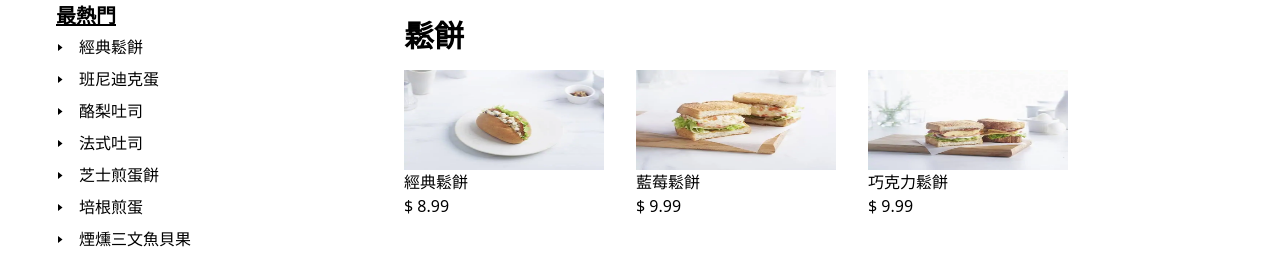
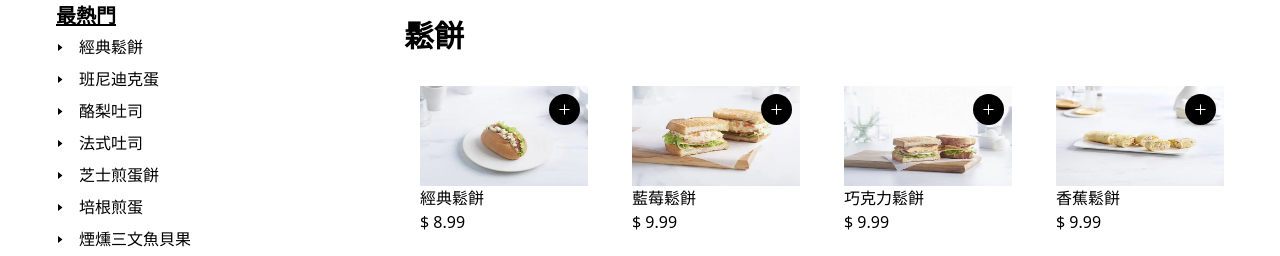
Before and after one commit to zoro0611/202309-ReactJS-SideProject_1, a Next.js app: page / in a window 1280 px wide. Shown: the part 627-883 px from the top of the page. Built offline with nearby package versions, Linux system fonts and the light colour scheme.

Commit message:
Increase addToCartBtn component  for each MenuItem

```diff
--- /dev/null
+++ b/src/components/AddToCartButton.js
@@ -0,0 +1,10 @@
+import { PlusIcon} from "@radix-ui/react-icons"
+const AddCartButton = ({ product }) => {
+    return (
+        <div className="absolute top-6 right-6 p-2 bg-black rounded-full font-bold hover:bg-gray-700 cursor-pointer" >
+            <PlusIcon className="text-white"/>
+        </div>
+    )
+}
+
+export default AddCartButton
--- a/src/components/MenuCategoryItem.js
+++ b/src/components/MenuCategoryItem.js
@@ -1,7 +1,8 @@
-
+import AddCartButton from "./AddToCartButton"
 const MenuCategoryItem = ({item}) => {
     return (
-        <div className="w-[200px] mr-8 mb-10">
+        <div className="w-[200px] p-4 mr-3 mb-10 relative  hover:shadow-xl cursor-pointer">
+            <AddCartButton product={item}/>
             <img className="w-full h-[100px]" src={item.image}/>
             <h3>{item.title}</h3>
             <p>$ {item.price}</p>
```
